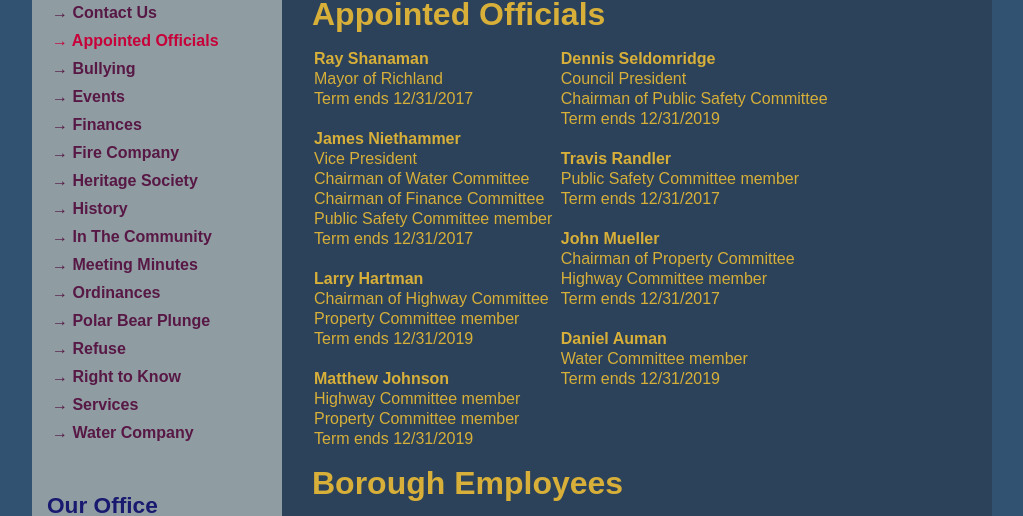
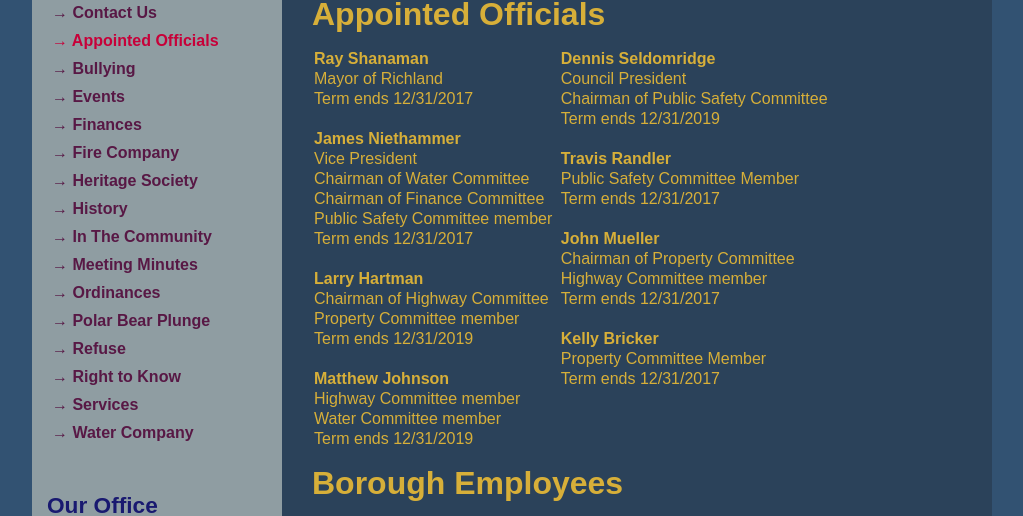
Before and after one commit to wademauger/Richland-Jekyll, a Jekyll site: the page built from appointed_officials.md, in a window 1280 px wide. Shown: the part 249-765 px from the top of the page, without its empty margins (128-1151 px from the left). Built offline with Jekyll 4.4.1, drawn with Linux system fonts in a browser that asks for light colours; a script that is not in the unit is left out; comment, search, counter and statistics services are not loaded.

Commit message:
Update appointed officials

```diff
--- a/appointed_officials.md
+++ b/appointed_officials.md
@@ -18,7 +18,7 @@ permalink: appointed_officials.html
 |                                |  |Term ends 12/31/2019
 |**James Niethammer**            |  |
 |Vice President                  |  |**Travis Randler**
-|Chairman of Water Committee     |  |Public Safety Committee member
+|Chairman of Water Committee     |  |Public Safety Committee Member
 |Chairman of Finance Committee   |  |Term ends 12/31/2017
 |Public Safety Committee member  |  |
 |Term ends 12/31/2017            |  |**John Mueller**
@@ -26,11 +26,11 @@ permalink: appointed_officials.html
 |**Larry Hartman**               |  |Highway Committee member
 |Chairman of Highway Committee   |  |Term ends 12/31/2017
 |Property Committee member       |  |
-|Term ends 12/31/2019            |  |**Daniel Auman**
-|                                |  |Water Committee member
-|**Matthew Johnson**             |  |Term ends 12/31/2019
+|Term ends 12/31/2019            |  |**Kelly Bricker**
+|                                |  |Property Committee Member
+|**Matthew Johnson**             |  |Term ends 12/31/2017
 |Highway Committee member        |  |
-|Property Committee member       |  |
+|Water Committee member          |  |
 |Term ends 12/31/2019            |  |
 
 # Borough Employees
```
